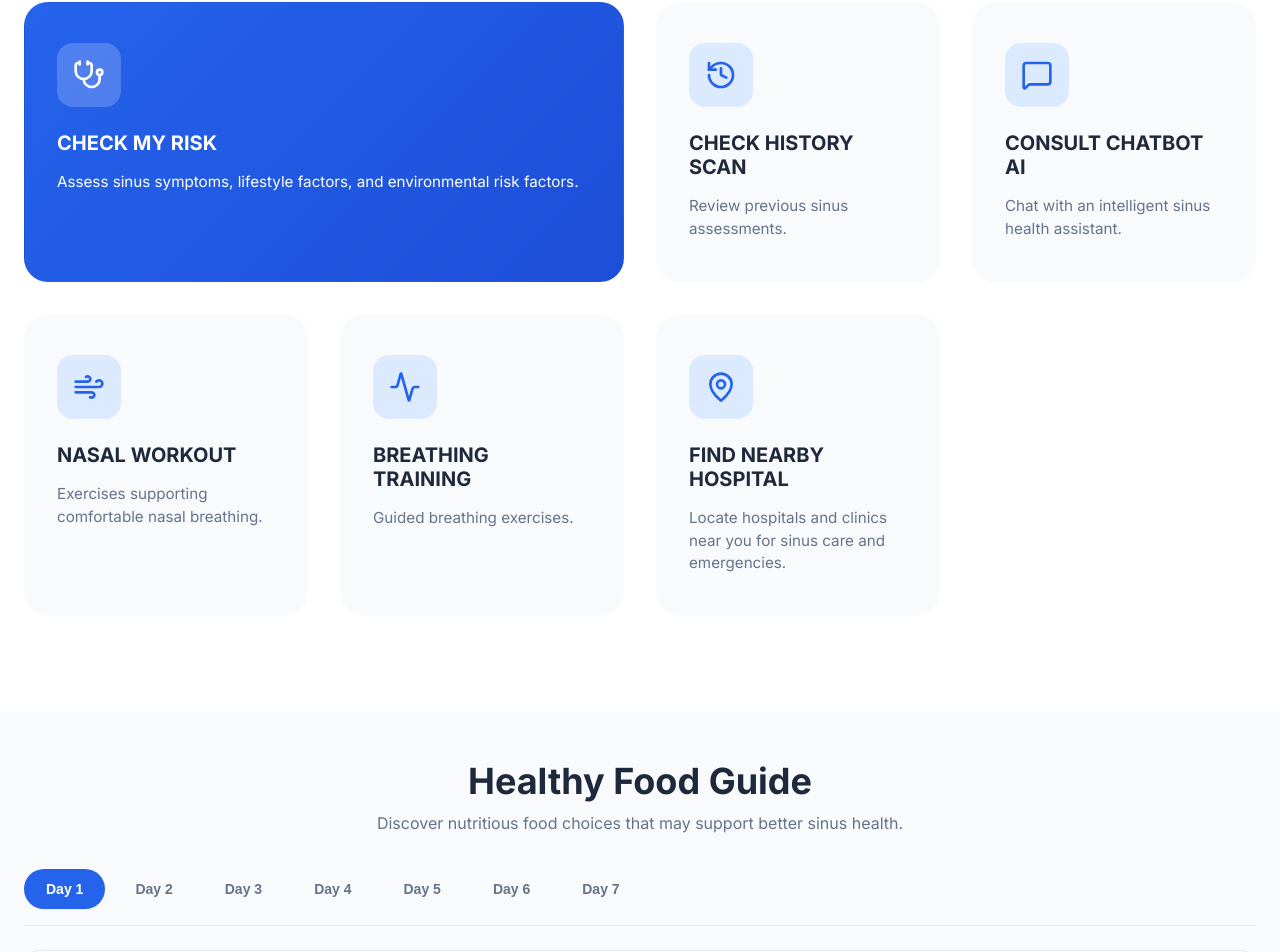
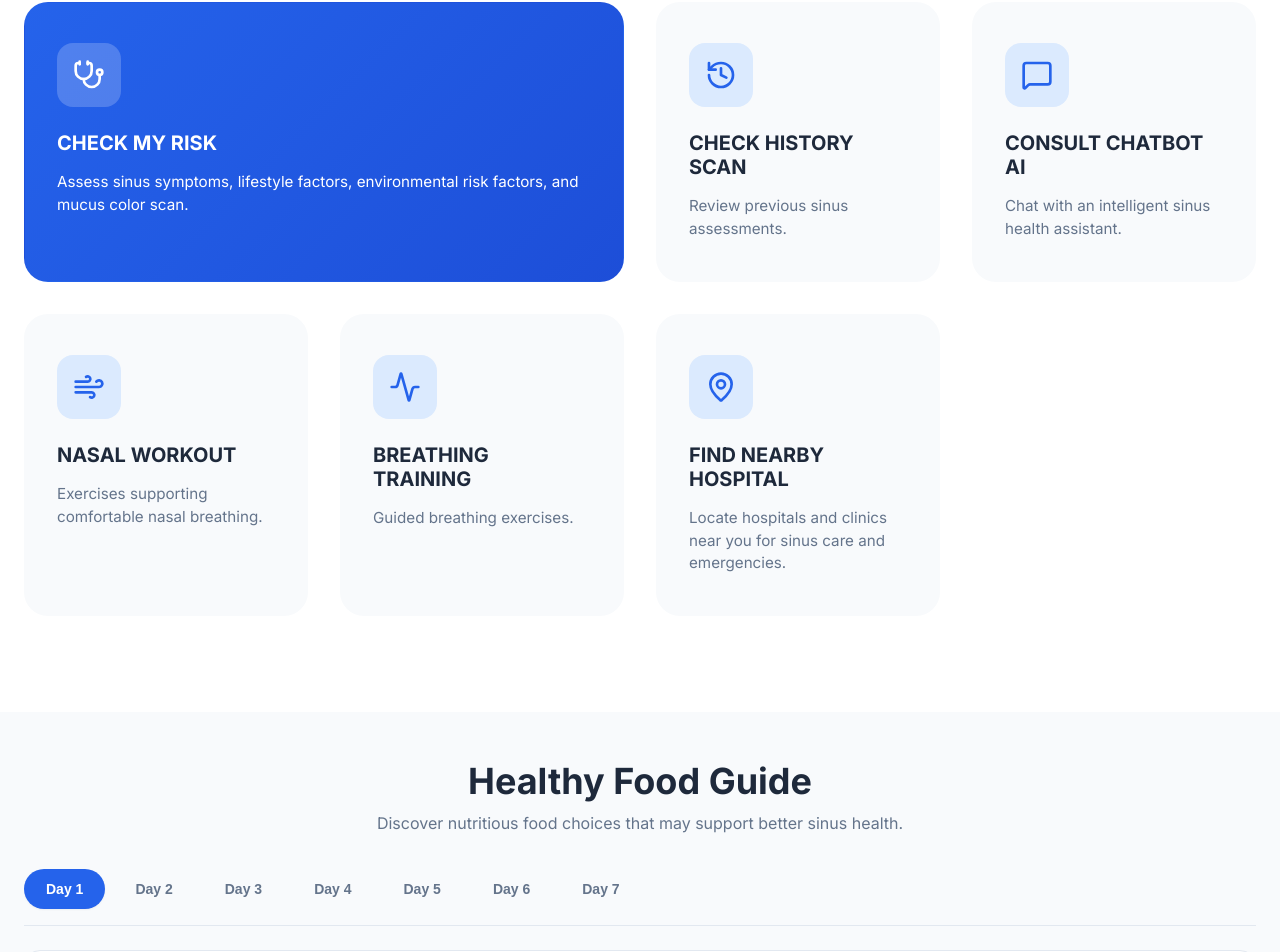
Before and after one commit to Agungprasethia/safe-sinus-care, a React (Vite) app in the folder safe-app/: page / in a window 1280 px wide. Shown: the part 1057-2009 px from the top of the page. Built offline with nearby package versions, Linux system fonts and the light colour scheme; no server answers.

Commit message:
Update CHECK MY RISK description

```diff
--- a/safe-app/src/components/FeatureGrid.jsx
+++ b/safe-app/src/components/FeatureGrid.jsx
@@ -6,7 +6,7 @@ const features = [
   {
     id: 'risk',
     title: 'CHECK MY RISK',
-    description: 'Assess sinus symptoms, lifestyle factors, and environmental risk factors.',
+    description: 'Assess sinus symptoms, lifestyle factors, environmental risk factors, and mucus color scan.',
     icon: <Stethoscope size={32} />
   },
   {
```
